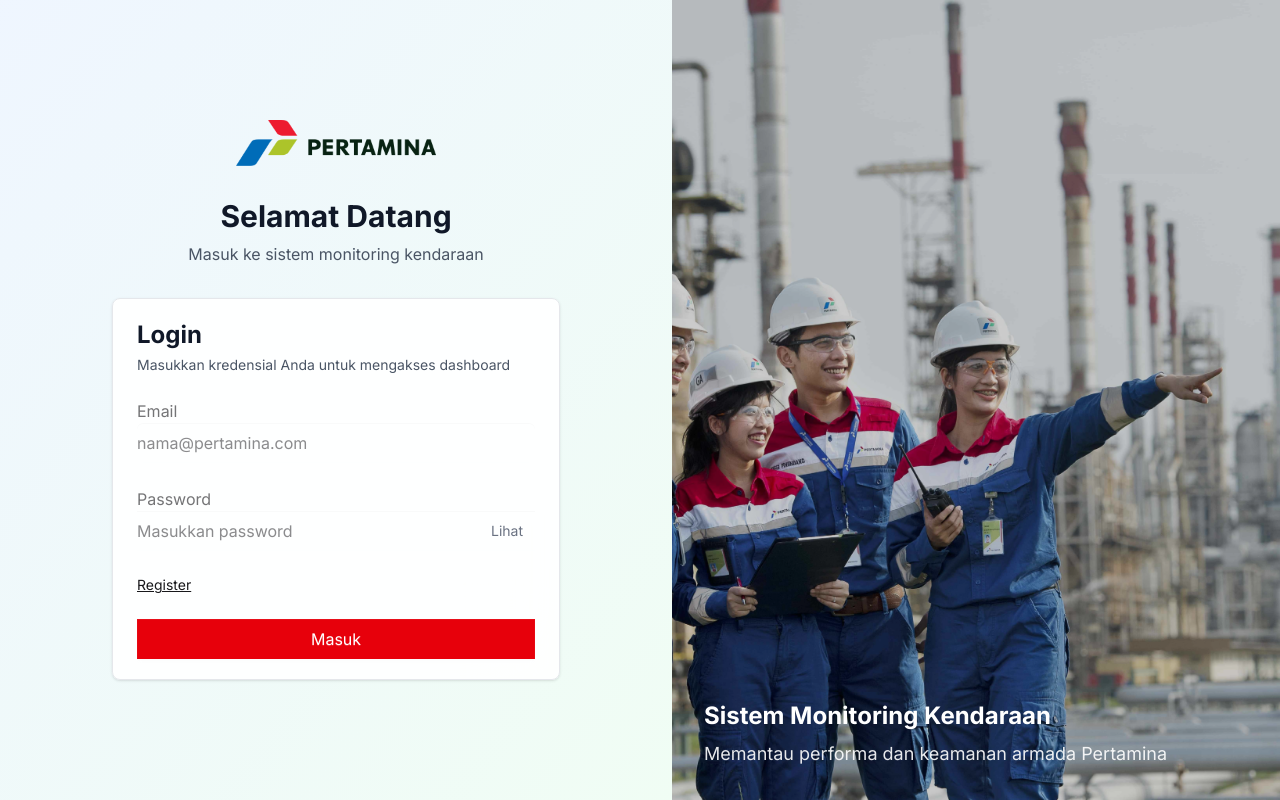
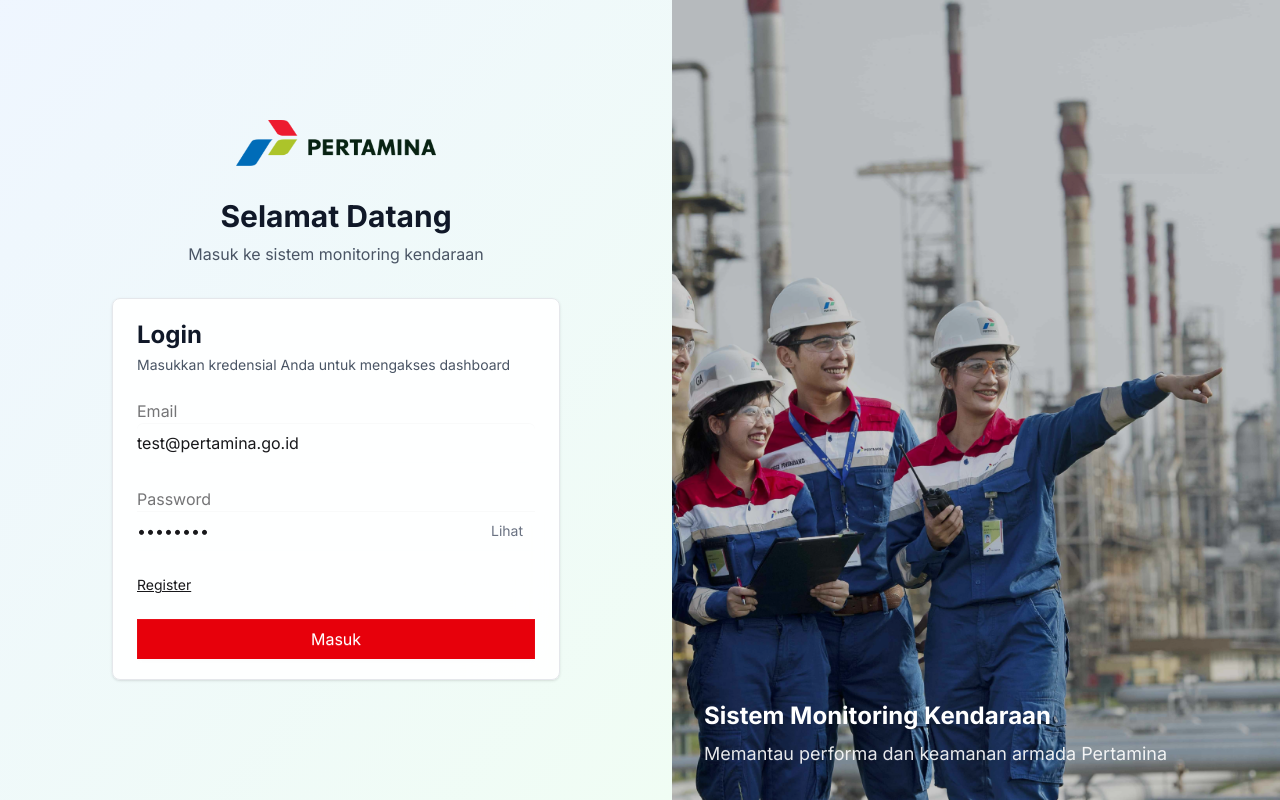
Before and after one commit to nadifhartaman/apd-pertamina, a Next.js app in the folder frontend/: page /auth/login in a window 1280 px wide. Built offline with nearby package versions, Linux system fonts and the light colour scheme; no server answers.

Commit message:
update auth

```diff
--- a/frontend/src/app/auth/login/page.js
+++ b/frontend/src/app/auth/login/page.js
@@ -16,8 +16,8 @@
   const [loaded, setLoaded] = useState(false);
   const [errorMessage, setErrorMessage] = useState('');
 
-  const [email, setEmail] = useState('');
-  const [password, setPassword] = useState('');
+  const [email, setEmail] = useState('test@pertamina.go.id');
+  const [password, setPassword] = useState('password');
   const [showPassword, setShowPassword] = useState(false);
 
   // const handleLogin = (e) => {
@@ -124,7 +124,7 @@
                 />
                 <button
                   type="button"
-                  className="absolute top-0 right-0 h-full px-3 text-sm text-gray-500"
+                  className="absolute top-0 right-0 h-full px-3 text-sm text-gray-500 cursor-pointer"
                   onClick={() => setShowPassword(!showPassword)}
                 >
                   {showPassword ? 'Sembunyi' : 'Lihat'}
```
